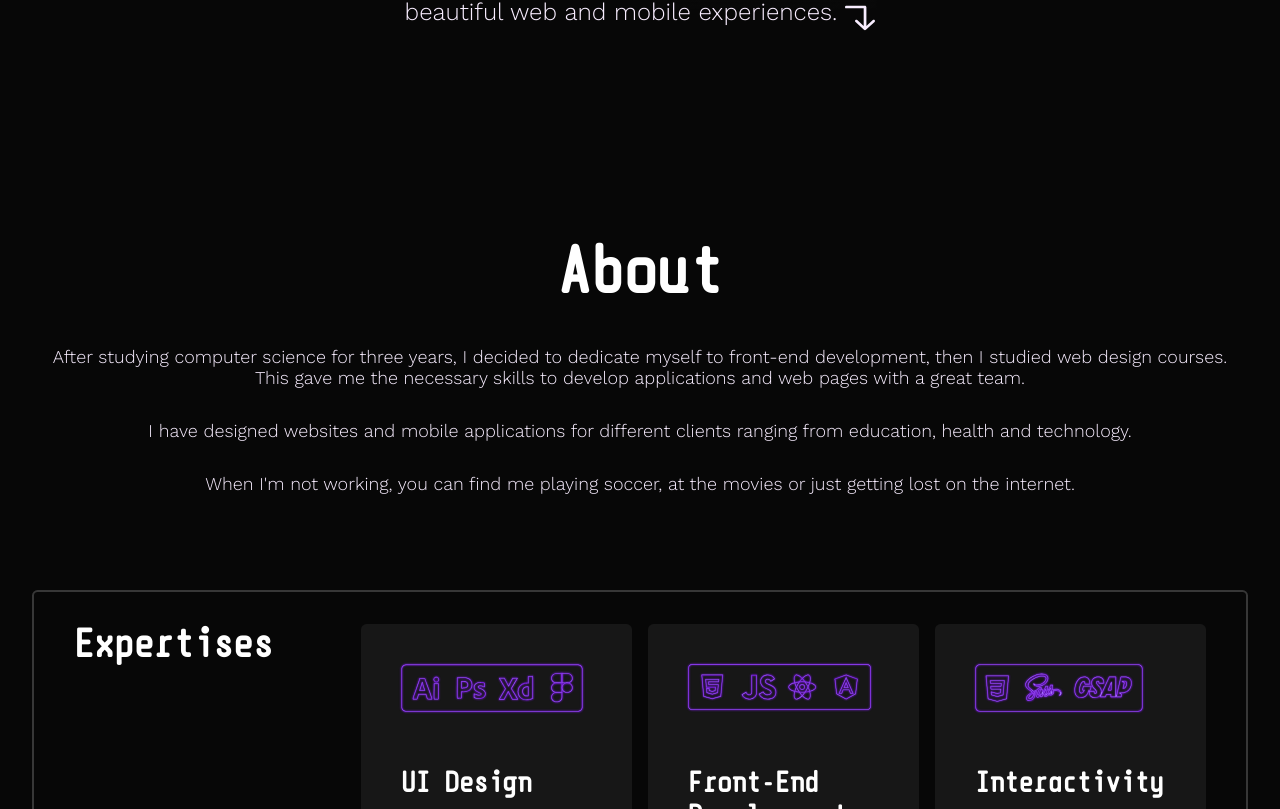
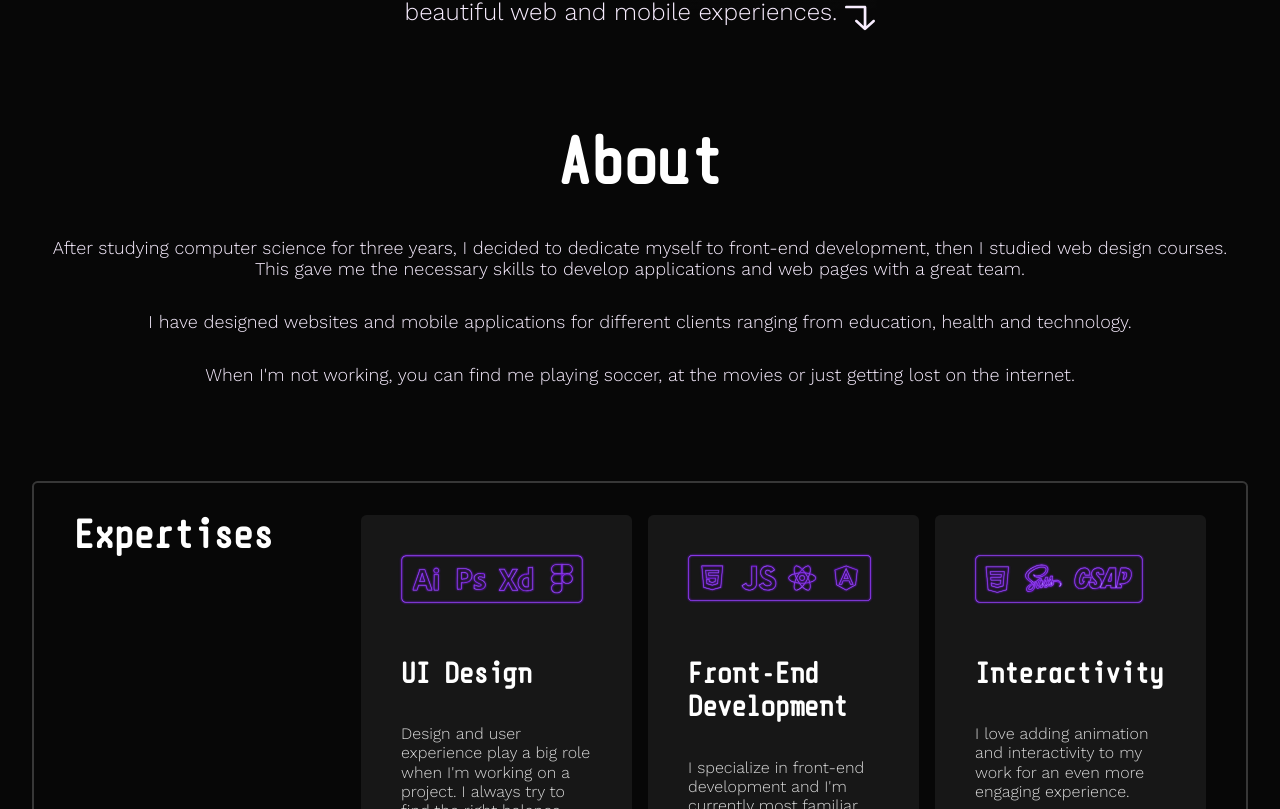
Before and after one commit to SandraLuque/v1p, a React (Vite) app: page / in a window 1280 px wide. Shown: the part 671-1480 px from the top of the page. Built offline with nearby package versions, Linux system fonts and the light colour scheme.

Commit message:
change data about

```diff
--- a/src/components/sections/about/About.jsx
+++ b/src/components/sections/about/About.jsx
@@ -6,7 +6,7 @@ import styles from "./About.module.scss";
 export const About = () => {
 	const { expertises } = useContext(GlovalContext);
 	return (
-		<section className="l-section" name="about">
+		<section className="l-section unfilled" name="about">
 			<Titles variant={"h2"} st="ta-c">
 				<h2>About</h2>
 			</Titles>
--- a/src/provider/provider.jsx
+++ b/src/provider/provider.jsx
@@ -124,7 +124,7 @@ const dataGlobal = {
 			],
 			description:
 				"An Akar-Suite project available in Play Store, App to request a cab service using a mobile device.",
-			year: "©2020",
+			year: "©2022",
 		},
 	],
 	contact: {
--- a/src/styles/layout/layout.scss
+++ b/src/styles/layout/layout.scss
@@ -18,6 +18,9 @@
   padding-left: 1.2rem;
   padding-right: 1.2rem;
   padding-top : calc(var(--vertical-block-space) * 1.7);
+  &.unfilled{
+    padding-top: 0;
+  }
   @include from(md){
     padding-left: 2rem;
     padding-right: 2rem;
```
